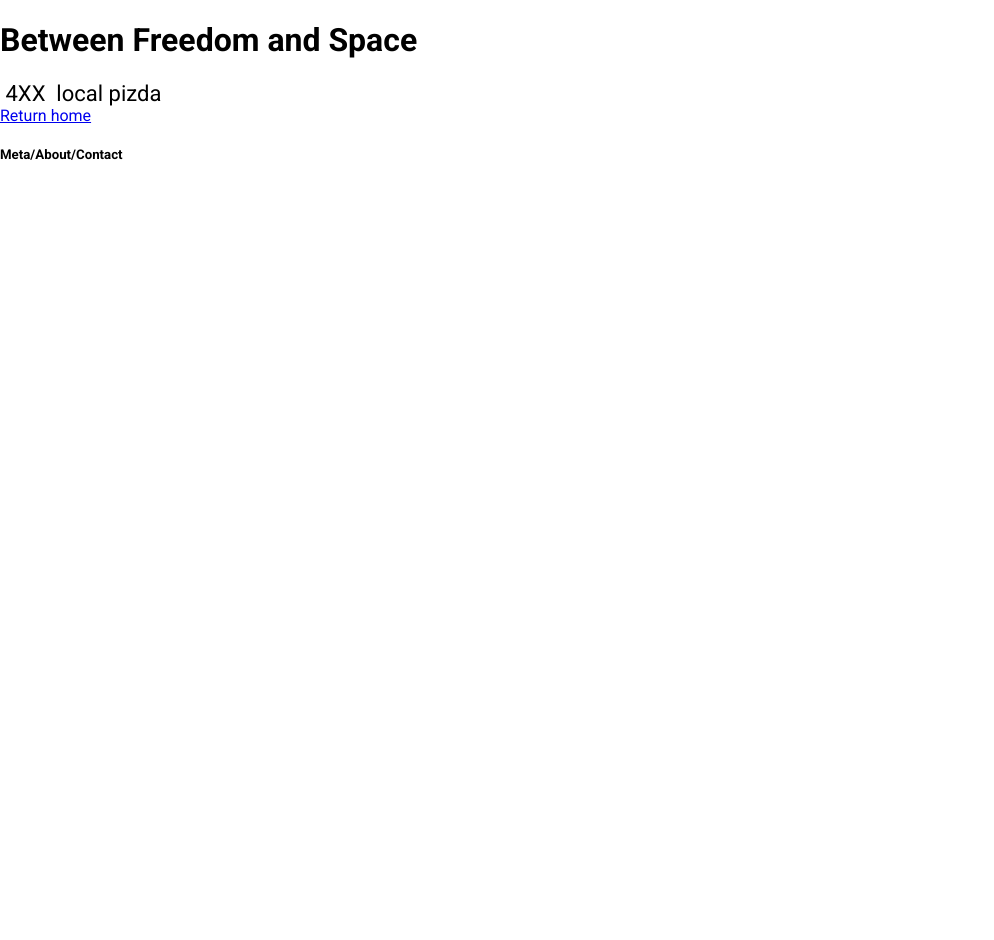
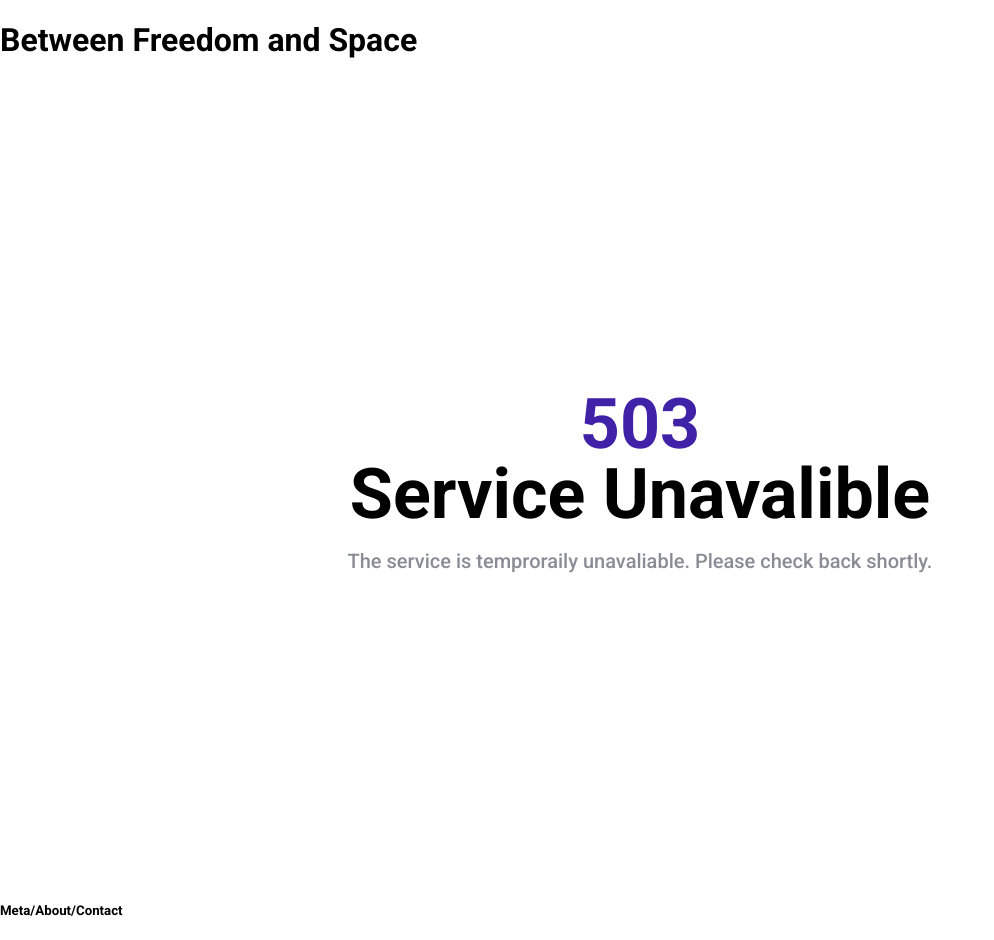
Before and after one commit to Between-Freedom-and-Space/Web-Client, a React (Create React App) app: page /404 in a window 1280 px wide. Shown: the whole page, without its empty margins (0-994 px from the left). Before the commit the page ends 800 px from the top, so only its background shows below. Built offline with nearby package versions, Linux system fonts and the light colour scheme.

Commit message:
Minor refactor

```diff
--- a/src/entry/entry.tsx
+++ b/src/entry/entry.tsx
@@ -1,33 +1,33 @@
 import React from 'react';
 import './entry.css';
 
-// For development mode
 import HomePage from '../pages/home.page';
 import ProfilePage from '../pages/profile.page';
 import ErrorPage from '../pages/error.page';
 import { BrowserRouter, Route, Routes, Navigate } from 'react-router-dom';
 
-// For production mode
-import FailStatusView from '../common/components/fail-status-view/fail-status-view';
-import { FailType } from '../common/components/fail-status-view/types';
-
 function Entry() {
 
-  if (process?.env?.NODE_ENV === 'development' || process?.env?.STAGE === 'dev') {
+  if (process.env.NODE_ENV !== 'development') {
     return (
       <BrowserRouter>
         <Routes>
-          <Route index path='/' element={<HomePage/>}/>
-          <Route path='/profile/:uid' element={<ProfilePage/>}/>
-          <Route path='/404' element={<ErrorPage/>}/>
-          <Route path='*' element={<Navigate to='/404'/>}/>
+          <Route index path='/' element={<ErrorPage/>}/>
+          <Route path='*' element={<Navigate to='/'/>}/>
         </Routes>
       </BrowserRouter>
     );
   }
 
   return (
-    <FailStatusView failType={FailType.ServiceUnavalible}/>
+    <BrowserRouter>
+      <Routes>
+        <Route index path='/' element={<HomePage/>}/>
+        <Route path='/profile/:uid' element={<ProfilePage/>}/>
+        <Route path='/404' element={<ErrorPage/>}/>
+        <Route path='*' element={<Navigate to='/404'/>}/>
+      </Routes>
+    </BrowserRouter>
   );
 }
 
--- a/src/pages/error.page.tsx
+++ b/src/pages/error.page.tsx
@@ -1,44 +1,18 @@
 import React from 'react';
 
 import Page from '../apps/page/page';
+import FailStatusView from "../common/components/fail-status-view/fail-status-view";
 
-import {Link} from 'react-router-dom';
-
-enum ErrorType {
-  ClientError,
-  ServerError,
-}
-
-type ErrorDetails = {
-  code: string
-  info: string
-}
-
-const ErrorDetailsProvider: {
-  [key in ErrorType]: ErrorDetails
-} = {
-  [ErrorType.ClientError]: {
-    code: '4XX',
-    info: 'local pizda',
-  },
-  [ErrorType.ServerError]: {
-    code: '5XX',
-    info: 'total pizda',
-  }
-}
-
-const ErrorStatusDetails = ({code, info}: ErrorDetails) => (
-  <div style={{fontSize: '22px'}}>
-    <span>&nbsp;{code}&nbsp;</span>
-    <span>&nbsp;{info}&nbsp;</span>
-  </div>
-)
+import {FailType} from "../common/components/fail-status-view/types";
 
 function ErrorPage() {
+  if (process.env.NODE_ENV !== 'development') {
+    return <FailStatusView failType={FailType.ServiceUnavalible}/>
+  }
+
   return (
     <Page>
-      <ErrorStatusDetails {...ErrorDetailsProvider[ErrorType.ClientError]} />
-      <Link to='/'> Return home </Link>
+      <FailStatusView failType={FailType.ServiceUnavalible}/>
     </Page>
   );
 }
```
